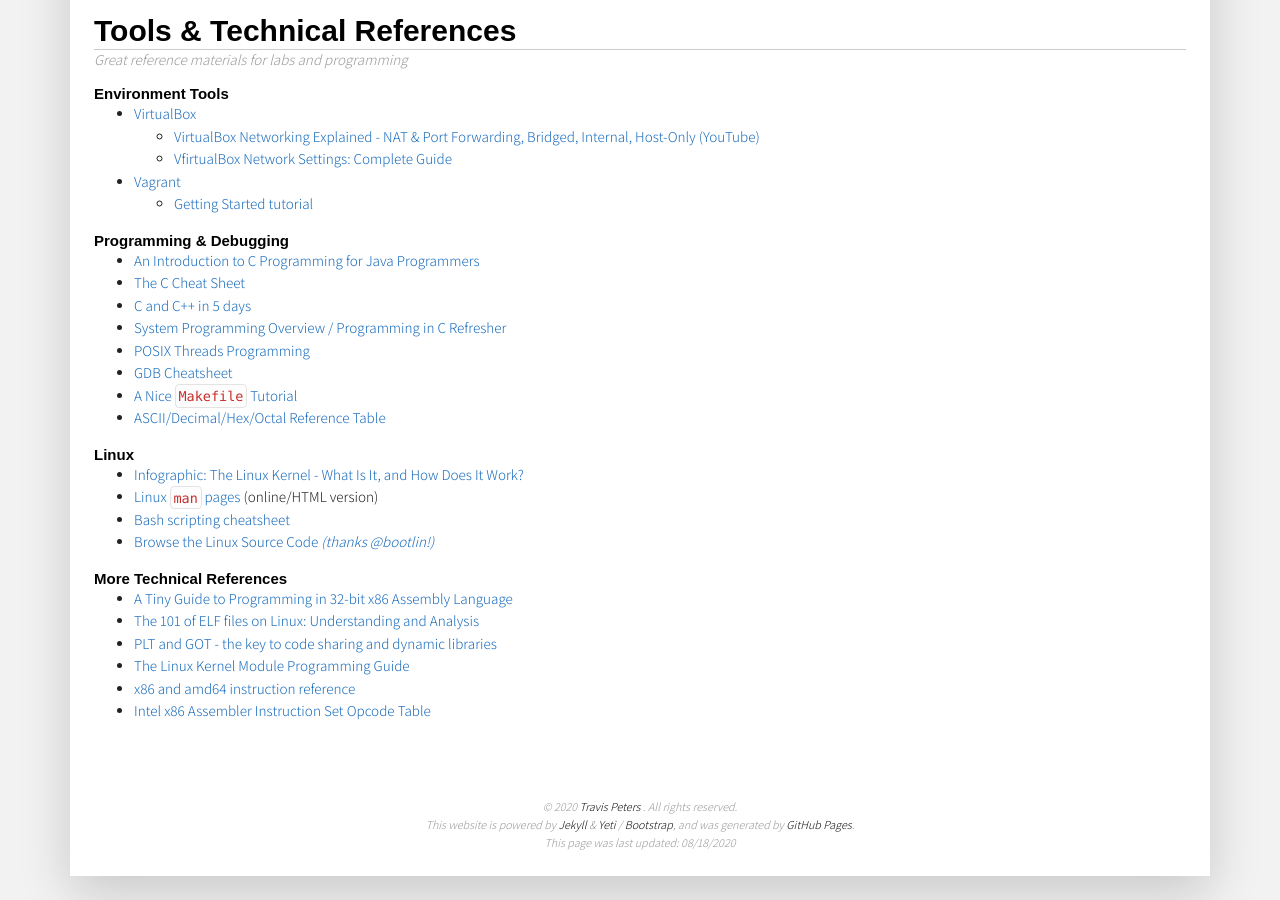
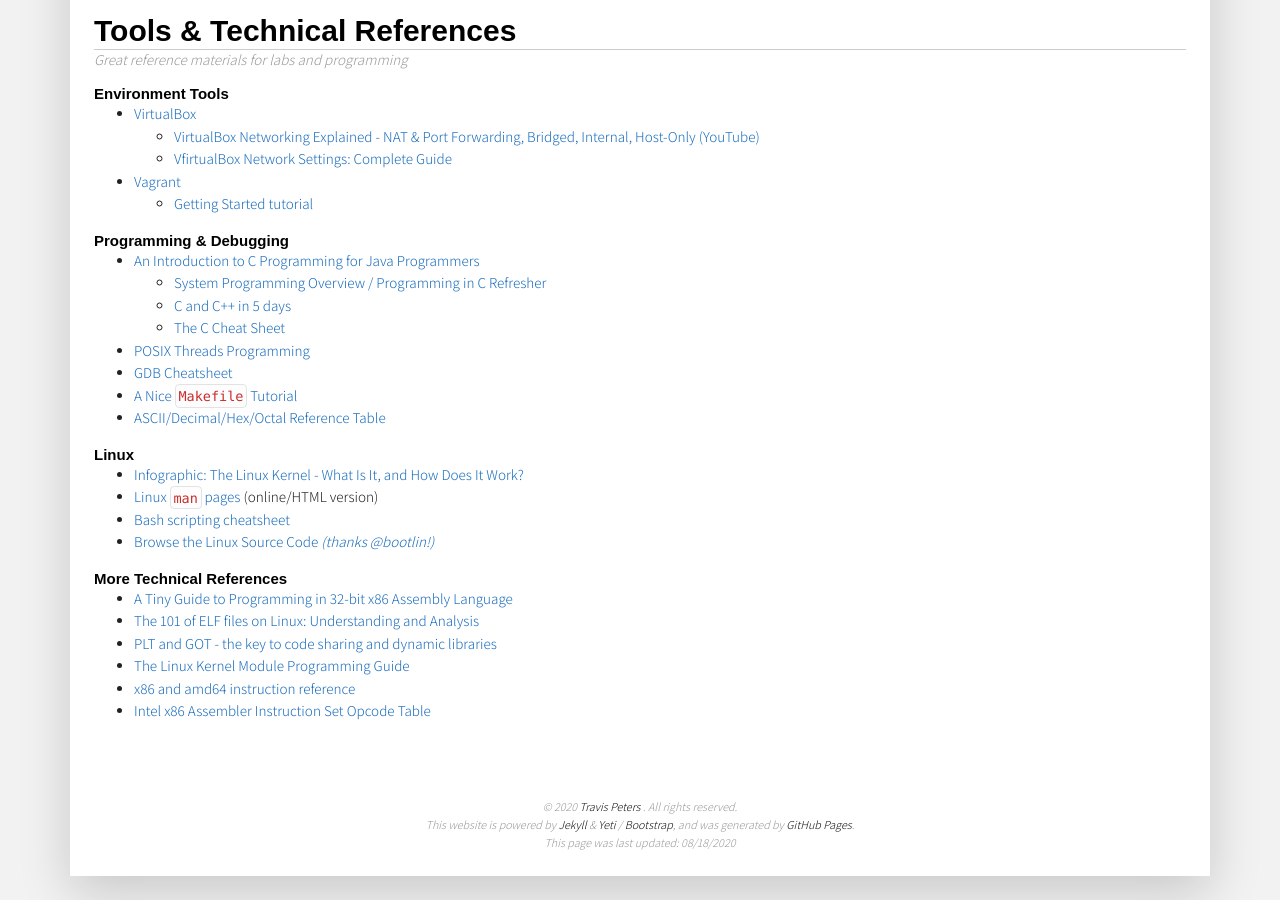
Before and after one commit to traviswpeters/cs460-2020-fall, a Jekyll site: the page built from resources.md, in a window 1280 px wide and 900 px high, scrolled down 647 px. Built offline with Jekyll 4.4.1, drawn with Linux system fonts in a browser that asks for light colours; nearby versions of some CDN libraries; some web fonts are replaced; comment, search, counter and statistics services are not loaded.

```diff
--- a/resources.md
+++ b/resources.md
@@ -41,9 +41,9 @@ Great reference materials for labs and programming
 
 ###### Programming & Debugging
 - [An Introduction to C Programming for Java Programmers]({{site.data.settings.reading}}/intro-to-C-for-java-programmers.pdf)
-- [The C Cheat Sheet](files/the-C-cheat-sheet.pdf)
-- [C and C++ in 5 days]({{site.data.settings.reading}}/C-in-5-days.pdf)
-- [System Programming Overview / Programming in C Refresher](http://www.lysator.liu.se/c/bwk-tutor.html)
+  - [System Programming Overview / Programming in C Refresher](http://www.lysator.liu.se/c/bwk-tutor.html)
+  - [C and C++ in 5 days]({{site.data.settings.reading}}/C-in-5-days.pdf)
+  - [The C Cheat Sheet](files/the-C-cheat-sheet.pdf)
 - [POSIX Threads Programming](https://computing.llnl.gov/tutorials/pthreads/)
 - [GDB Cheatsheet](https://darkdust.net/files/GDB%20Cheat%20Sheet.pdf)
 - [A Nice `Makefile` Tutorial](https://gist.github.com/isaacs/62a2d1825d04437c6f08)
```
